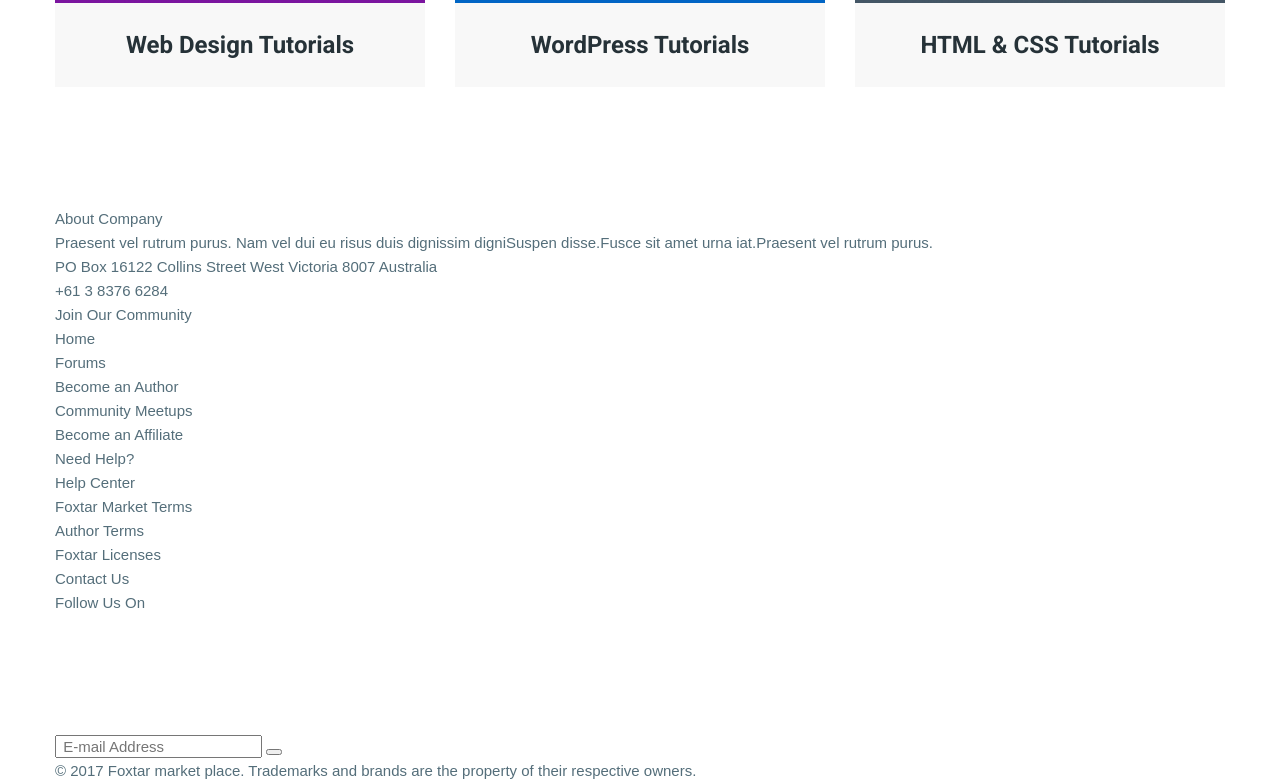
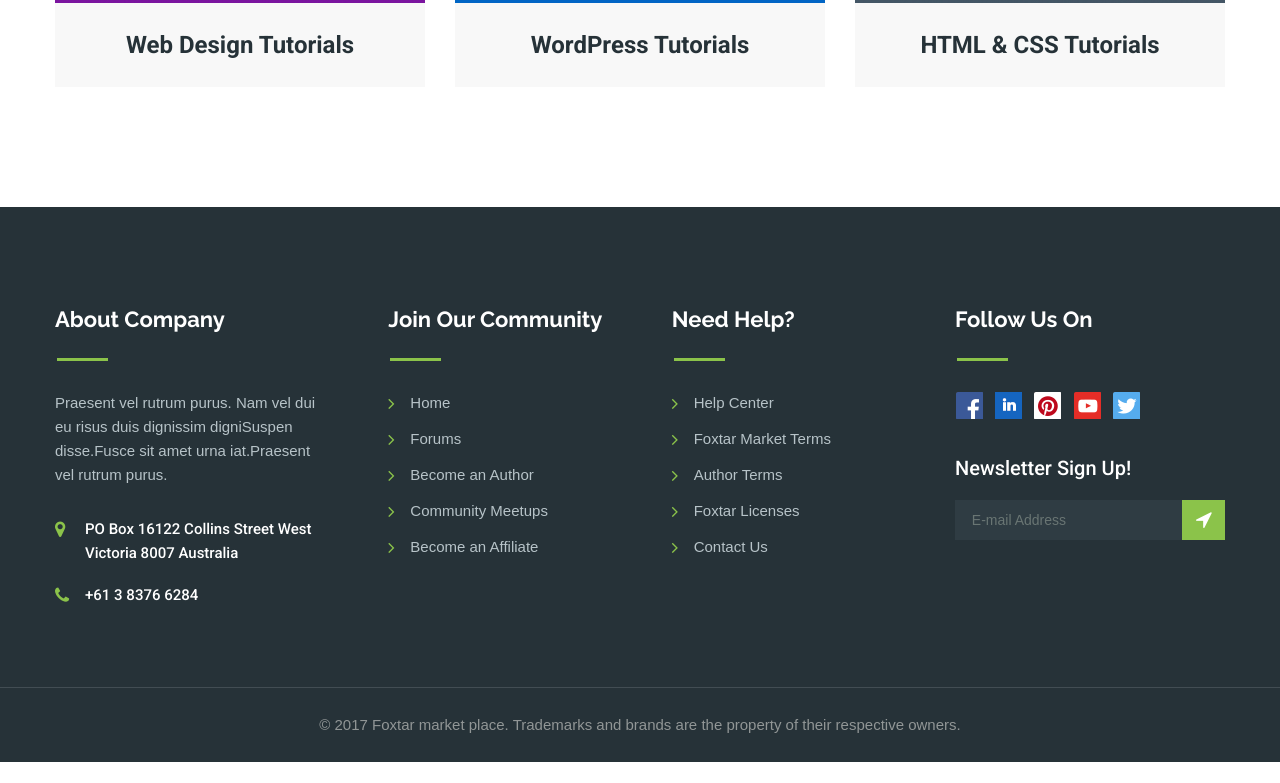
Before and after one commit to tata1611/moderno, a website: page app/index.html in a window 1280 px wide. Shown: the part 5394-6177 px from the top of the page. After the commit the page ends 6156 px from the top, so only its background shows below. Drawn offline with nearby package versions, Linux system fonts and the light colour scheme.

Commit message:
added footer

```diff
--- a/app/index.html
+++ b/app/index.html
@@ -7,6 +7,7 @@
     <meta http-equiv="X-UA-Compatible" content="ie=edge">
     <title>Moderno-yes</title>
     <link href="https://fonts.googleapis.com/css?family=Roboto:500,700&display=swap" rel="stylesheet">
+    <link href="https://fonts.googleapis.com/css?family=Raleway:700&display=swap" rel="stylesheet">
     <link rel="stylesheet" href="css/libs.min.css">
     <link rel="stylesheet" href="css/style.min.css">
 </head>
@@ -1029,14 +1030,15 @@
                 <div class="footer__inner">
                     <div class="footer__col">
                         <div class="footer__col-title"> About Company</div>
-                        <div class="footer__col-text">Praesent vel rutrum purus. Nam vel dui eu risus duis dignissim
+                        <div class="footer__col-text">
+                            Praesent vel rutrum purus. Nam vel dui eu risus duis dignissim
                             digniSuspen disse.Fusce sit amet urna iat.Praesent vel
                             rutrum purus.</div>
-                        <div class="footer__info">PO Box 16122 Collins Street West
+                        <div class="footer__info ">PO Box 16122 Collins Street West
                             Victoria 8007 Australia </div>
-                        <a href="tel:+61383766284" class="footer__info">+61 3 8376 6284</a>
+                        <a href="tel:+61383766284" class="footer__info footer__info-phone">+61 3 8376 6284</a>
                     </div>
-                    <div class="footer__col">
+                    <div class="footer__col footer__col-menu">
                         <div class="footer__col-title">
                             Join Our Community
                         </div>
@@ -1048,7 +1050,7 @@
                             <li><a href="#">Become an Affiliate</a></li>
                         </ul>
                     </div>
-                    <div class="footer__col">
+                    <div class="footer__col footer__col-menu">
                         <div class="footer__col-title">
                             Need Help?
                         </div>
@@ -1060,18 +1062,22 @@
                             <li><a href="#">Contact Us</a></li>
                         </ul>
                     </div>
-                    <div class="footer__col">
+                    <div class="footer__col ">
                         <div class="footer__col-title">
                             Follow Us On
                         </div>
-                        <ul class="footer__col_link">
-                            <li><a href="#"></a></li>
-                            <li><a href="#"></a></li>
-                            <li><a href="#"></a></li>
-                            <li><a href="#"></a></li>
-                            <li><a href="#"></a></li>
+                        <ul class="footer__social-link">
+                            <li><a href="#"class="link-facebook"></a></li>
+                            <li><a href="#"class="link-lineledin"></a></li>
+                            <li><a href="#"class="link-pinterest"></a></li>
+                            <li><a href="#"class="link-yotube"></a></li>
+                            <li><a href="#"class="link-twitter"></a></li>
                         </ul>
+
                         <div class="footer__form">
+                            <div class="footer__form-title">
+                                Newsletter Sign Up!
+                            </div>
                             <div class="footer_form-title">
 
                             </div>
--- a/app/scss/_fonts.scss
+++ b/app/scss/_fonts.scss
@@ -7,11 +7,11 @@
 
 @font-face {
   font-family: 'icomoon';
-  src:  url('../fonts/icomoon.eot?smvl43');
-  src:  url('../fonts/icomoon.eot?smvl43#iefix') format('embedded-opentype'),
-    url('../fonts/icomoon.ttf?smvl43') format('truetype'),
-    url('../fonts/icomoon.woff?smvl43') format('woff'),
-    url('../fonts/icomoon.svg?smvl43#icomoon') format('svg');
+  src:  url('../fonts/icomoon.eot?pwxk55');
+  src:  url('../fonts/icomoon.eot?pwxk55#iefix') format('embedded-opentype'),
+    url('../fonts/icomoon.ttf?pwxk55') format('truetype'),
+    url('../fonts/icomoon.woff?pwxk55') format('woff'),
+    url('../fonts/icomoon.svg?pwxk55#icomoon') format('svg');
   font-weight: normal;
   font-style: normal;
   font-display: block;
@@ -38,6 +38,9 @@
 .icon-shopping-cart:before {
   content: "\f07a";
 }
+.icon-phone:before {
+  content: "\f095";
+}
 .icon-bolt:before {
   content: "\f0e7";
 }
--- a/app/scss/style.scss
+++ b/app/scss/style.scss
@@ -434,4 +434,165 @@ color: #fff;
 
 
 // end tutorial
-// start
+// start footer
+
+.footer{
+    background-color: $bg;
+    &__inner{
+        display: flex;
+        justify-content: space-between;
+        padding: 100px 0px 80px;
+
+    }
+}
+.footer__copy{
+    border-top:1px solid #424d53;
+}
+
+.footer__copy-text{
+    text-align: center;
+    font-size: 15px;
+    color: #919696;
+    padding: 25px 0%;
+}
+.footer__col{
+    max-width: 270px;
+    width: 100%;
+    &-menu{
+        max-width: 220px;
+    }
+    &-title{
+        font-size: 22px;
+        font-family: 'Raleway', sans-serif;
+        font-weight: 700;
+        color: #fff;
+        padding-bottom: 30px;
+        margin-bottom: 30px;
+        position: relative;
+        &:before{
+            content: '';
+            position: absolute;
+            width: 51px;
+            height: 3px;
+            background-color:$green;
+            bottom: 0px;
+            left: 2px;
+
+    }
+}
+    &-text{
+        color: #b7c3c8;
+        margin-bottom: 30px;
+    }
+}
+.footer__info{
+    margin-top: 18px;
+    @include f500;
+    color: #fff;
+    padding-left: 30px;
+    position: relative;
+    &::before{
+        content: '\f041';
+        font-family: 'icomoon';
+        color:$green;
+        position: absolute;
+        font-size: 18px;
+        left: 0px;
+    }
+}
+.footer__info-phone{
+    &::before{
+        content:'\f095';
+        font-family: 'icomoon';
+        }
+}
+
+.footer__col-list{
+    a{
+        margin-bottom: 12px;
+        color:#b7c3c8;
+        padding-left: 22px;
+        position: relative;
+        &::before{
+        content: '\f105';
+        font-family: 'icomoon';
+        color:$green;
+        position: absolute;
+        font-size: 18px;
+        left: 0px;
+
+        }
+
+    }
+}
+.footer__social-link{
+    margin-bottom: 30px;
+    li{
+        display: inline-block;
+        &+li{
+            margin-left: 7px;
+        }
+    }
+    a{
+        width: 28px;
+        height: 28px;
+        background-image: url(../images/css_sprites.png);
+    }
+}
+.link-lineledin{
+    background-position: -30px -120px;
+}
+
+.link-pinterest{
+     background-position:  -60px 0;
+}
+.link-yotube{
+    background-position: -90px -60px;
+}
+
+.link-twitter{
+    background-position: -120px 0px;
+}
+.footer__form-title{
+    font-size: 20px;
+    @include f500;
+    color: #fff;
+    padding-bottom: 20px;
+}
+.footer__form{
+    position: relative;
+    input{
+        background-color: #2f3c43;
+        border: none;
+        display: block;
+        width: 100%;
+        height: 40px;
+        color: #fff;
+        font-size: 14px;
+        padding-left: 13px;
+        padding-right: 50px;
+        &::placeholder{
+            color: #697573;
+        }
+    }
+    button{
+        position: absolute;
+        bottom: 0;
+        background-color: $green;
+        border: none;
+        height: 40px;
+        right: 0;
+        width: 43px;
+        cursor: pointer;
+        &::before{
+            position: absolute;
+            content: '\f124';
+            font-family:'icomoon' ;
+            color: #fff;
+            font-size: 20px;
+            top: 8px;
+            left: 14px;
+        }
+
+    }
+}
```
Also changed, not shown: app/css/style.min.css, app/fonts/icomoon.ttf, app/fonts/icomoon.woff, app/images/content/fb.png (added), app/images/content/in.png (added), app/images/content/pint.png (added), app/images/content/tw.png (added), app/images/content/yt.png (added), app/images/css_sprites.png (added), app/images/Новый текстовый документ.txt (deleted), 2 other files.
